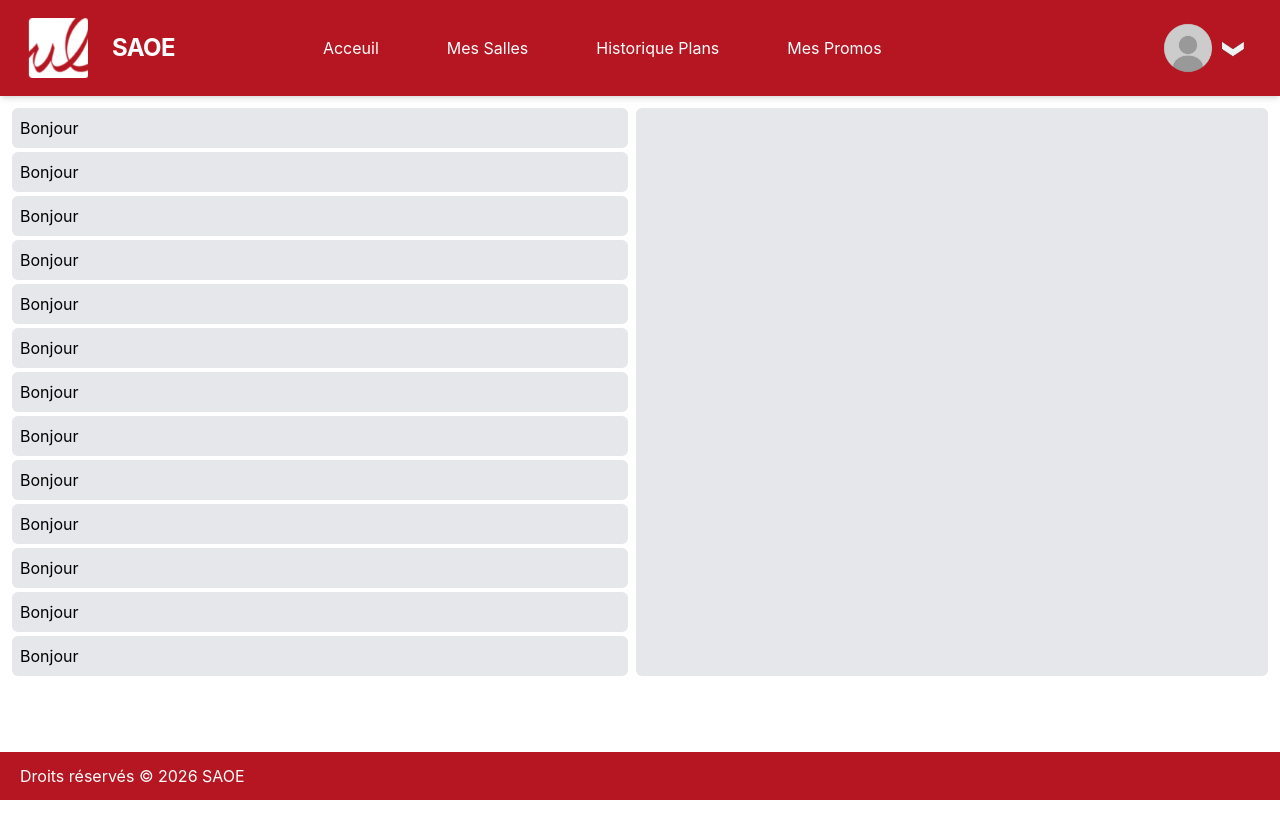
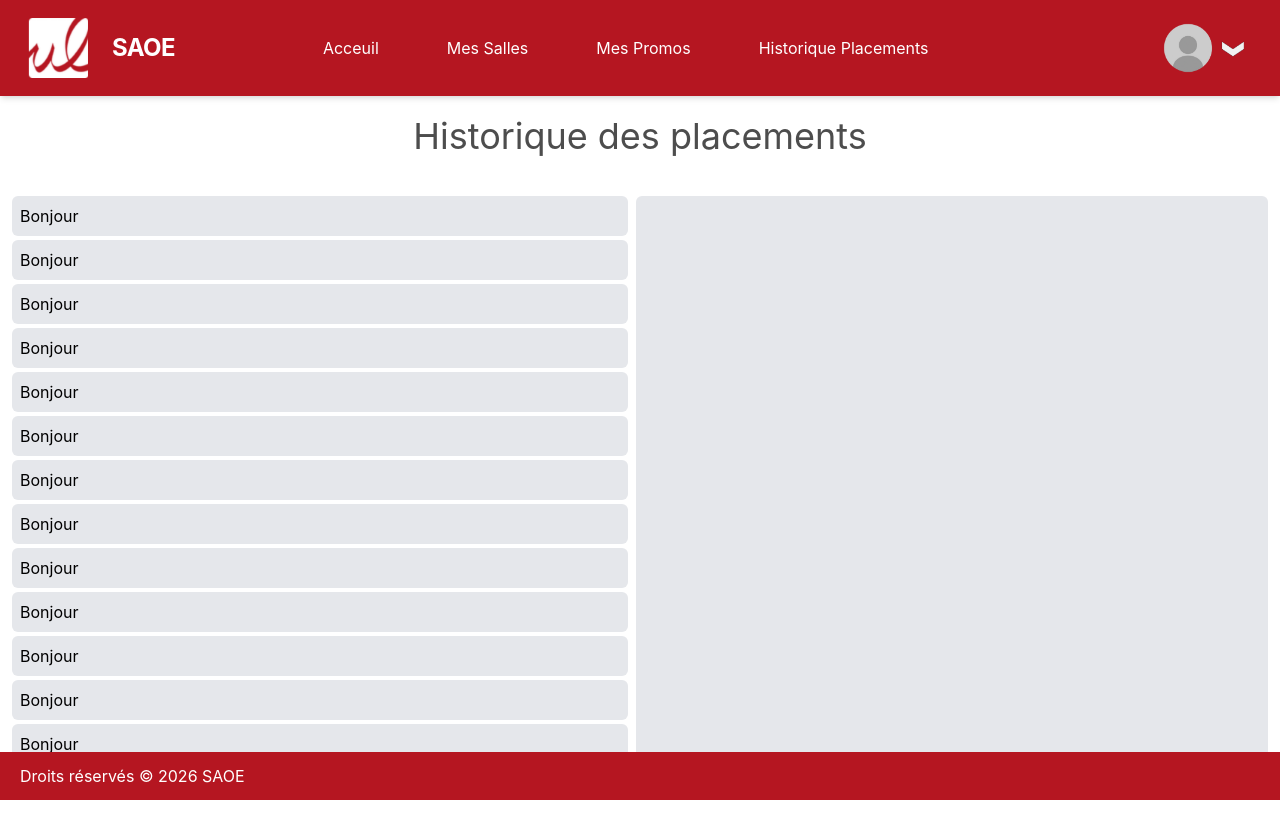
Before and after one commit to SticksOnTheBeach/SAOE, a React (Vite) app in the folder frontend/: page /History in a window 1280 px wide. Before the commit the page ends 800 px from the top, so only its background shows below. Built offline with nearby package versions, Linux system fonts and the light colour scheme.

Commit message:
add: Page for promotions

```diff
--- a/frontend/src/App.tsx
+++ b/frontend/src/App.tsx
@@ -7,6 +7,7 @@ import HomePage from './pages/HomePage'
 import RoomPage from './pages/RoomPage'
 import HistoryPage from './pages/HistoryPage'
 import TestPage from './pages/TestPage'
+import PromoPage from './pages/PromoPage'
 
 function App() {
   return (
@@ -18,6 +19,7 @@ function App() {
         <Route path="/Room" element={<RoomPage />} />
         <Route path="/ClassDisposition" element={<ClassDispositionPage />} />
         <Route path="/History" element={<HistoryPage />} />
+        <Route path="/Promo" element={<PromoPage />} />
         <Route path="/Test" element={<TestPage />} />
       </Route>
     </Routes>
--- a/frontend/src/components/Header.tsx
+++ b/frontend/src/components/Header.tsx
@@ -16,8 +16,8 @@ function Header() {
         <div className="flex justify-between gap-3 pt-1.5">
           <Link to={"/"}><button className="py-3 px-7 rounded-lg hover:bg-[#96121B]">Acceuil</button></Link>
           <Link to={"/Room"}><button className="py-3 px-7 rounded-lg hover:bg-[#96121B]">Mes Salles</button></Link>
-          <Link to={"/History"}><button className="py-3 px-7 rounded-lg hover:bg-[#96121B]">Historique Plans</button></Link>
-          <Link to={"/"}><button className="py-3 px-7 rounded-lg hover:bg-[#96121B]">Mes Promos</button></Link>
+          <Link to={"/Promo"}><button className="py-3 px-7 rounded-lg hover:bg-[#96121B]">Mes Promos</button></Link>
+          <Link to={"/History"}><button className="py-3 px-7 rounded-lg hover:bg-[#96121B]">Historique Placements</button></Link>
         </div>
       </div>
 
--- a/frontend/src/pages/ClassDispositionPage.tsx
+++ b/frontend/src/pages/ClassDispositionPage.tsx
@@ -288,7 +288,7 @@ function ClassDispositionPage() {
                 <div
                   key={column}
                   onClick={(e) => handleCellClick(e, row, column)}
-                  className={`cursor-pointer flex-1 flex items-center justify-center aspect-square rounded-md ${colorClass} ${isSelected ? 'ring-4 ring-blue-500' : ''}`}
+                  className={`cursor-pointer flex-1 flex items-center justify-center aspect-square rounded-md ${colorClass} ${isSelected ? 'ring-3 ring-blue-500' : ''}`}
                 ></div>
               )
             })}
--- a/frontend/src/pages/HistoryPage.tsx
+++ b/frontend/src/pages/HistoryPage.tsx
@@ -1,7 +1,9 @@
 function RoomPage() {
   const x = 13
   return (
-    <div className="flex gap-2 px-3 py-3">
+    <div>
+      <h1 className='text-4xl text-center pt-5 pb-10 text-[#4D4D4D]'>Historique des placements</h1>
+      <div className="flex gap-2 px-3 pb-3">
         <div className="flex-1 flex flex-col gap-1">
           {Array.from({ length: x }, (_, i) => (
               <div onClick={() => console.log("Salle selectionnée")} className="rounded-md bg-gray-200 hover:bg-gray-300 w-full p-2">
@@ -14,6 +16,7 @@ function RoomPage() {
 
         </div>
       </div>
+    </div>
   )
 }
 
--- /dev/null
+++ b/frontend/src/pages/PromoPage.tsx
@@ -0,0 +1,9 @@
+function PromoPage() {
+  return (
+  <div>
+    <h1 className='text-4xl text-center pt-5 pb-10 text-[#4D4D4D]'>Gestion des promotions</h1>
+  </div>
+  )
+}
+
+export default PromoPage
--- a/frontend/src/pages/RoomPage.tsx
+++ b/frontend/src/pages/RoomPage.tsx
@@ -140,6 +140,7 @@ function RoomPage() {
 
   return (
       <div>
+        <h1 className='text-4xl text-center pt-5 text-[#4D4D4D]'>Gestionnaire des salles</h1>
         <div className="grid grid-cols-5 gap-10 px-20 py-10">
           <div onClick={openCreate} className="cursor-pointer flex items-center justify-center aspect-square rounded-4xl bg-gray-200 hover:bg-gray-300">
             <p className="text-8xl text-center text-[#4D4D4D] select-none">+</p>
@@ -150,9 +151,9 @@ function RoomPage() {
                   <p className="text-4xl text-center text-[#4D4D4D] select-none">{room.name}</p>
                   <p className="text-l text-center text-[#4D4D4D] select-none">Places disponibles : {room.usableSeatCount}</p>
                   <div className="flex justify-between mt-20 invisible group-hover:visible gap-2">
-                    <img onClick={(e) => { e.stopPropagation(); openEdit(room) }} src="/pen.svg" alt="" className="w-15 h-auto pt-2 bg-gray-400 p-3 rounded-md hover:border-3 hover:border-gray-400"/>
-                    <Link to="/ClassDisposition" state={room}><img src="/file-earmark-text.svg" alt="" className="w-15 h-auto pt-2 bg-gray-400 p-3 rounded-md hover:border-3 hover:border-gray-400"/></Link>
-                    <img onClick={(e) => { e.stopPropagation(); setDeletingId(room.id); dialogConfirm.current?.showModal() }} src="/trash.svg" alt="" className='w-15 h-auto pt-2 bg-gray-400 p-3 rounded-md hover:border-3 hover:border-gray-400'/>
+                    <img onClick={(e) => { e.stopPropagation(); openEdit(room) }} src="/pen.svg" alt="Modifier" title="Modifier" className="w-15 h-auto pt-2 bg-gray-400 p-3 rounded-md hover:border-3 hover:border-gray-400"/>
+                    <Link to="/ClassDisposition" state={room}><img src="/file-earmark-text.svg" alt="Générer un placement" title="Générer un placement" className="w-15 h-auto pt-2 bg-gray-400 p-3 rounded-md hover:border-3 hover:border-gray-400"/></Link>
+                    <img onClick={(e) => { e.stopPropagation(); setDeletingId(room.id); dialogConfirm.current?.showModal() }} src="/trash.svg" alt="Supprimer" title="Supprimer" className='w-15 h-auto pt-2 bg-gray-400 p-3 rounded-md hover:border-3 hover:border-gray-400'/>
                   </div>
                 </div>
               </div>
@@ -218,11 +219,12 @@ function RoomPage() {
             </div>
           </dialog>
 
-          <dialog ref={dialogConfirm} onClose={resetDialog} className="m-auto w-[45%] h-[17%] rounded-md bg-transparent backdrop:bg-black/50">
+          <dialog ref={dialogConfirm} onClose={resetDialog} className="m-auto w-[45%] h-[20%] rounded-md bg-transparent backdrop:bg-black/50">
             <div className='flex flex-col w-full h-full bg-[#691111] text-white p-5 rounded-3xl border-2 border-gray-500'>
               <div className='flex justify-between'>
                 <div>
                   <h1 className='text-2xl'>Êtes vous sur(e) de vouloir supprimer cette salle ?</h1>
+                  <h2>Cette action est définitive.</h2>
                   <div className='pt-5 flex gap-5'>
                     <button type="button" onClick={deleteRoom} className='border-2 border-gray-400 px-5 py-2 rounded-md hover:bg-[#7A1B1B]'>Supprimer</button>
                     <button type="button" onClick={() => dialogConfirm.current?.close()} className='border-2 border-gray-400 px-5 py-2 rounded-md hover:bg-[#7A1B1B]'>Annuler</button>
```
Lines whose indentation alone changed are shown as unchanged.
